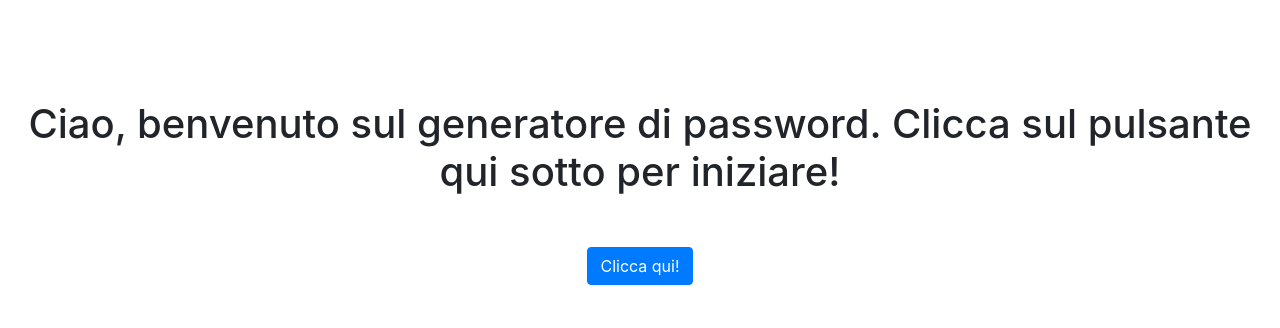
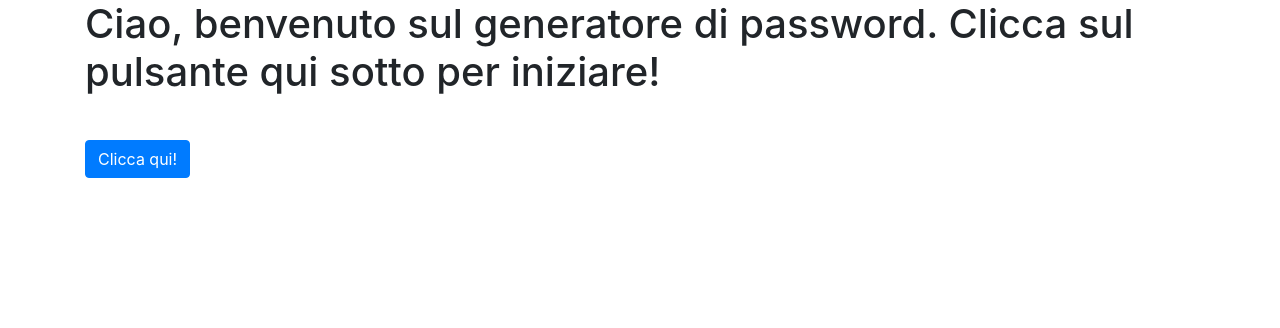
Before and after one commit to bosciu/js-pwdgen-wannabe, a plain HTML site: page index.html in a window 1280 px wide. Drawn offline with nearby package versions, Linux system fonts and the light colour scheme.

Commit message:
Sistemazione parte html / css

```diff
--- a/css/style.css
+++ b/css/style.css
@@ -1,13 +1,20 @@
-/* Password generator */
+/* Common */
 
-body {
-    padding-top: 100px;
-    text-align: center;
+* {
+    box-sizing: border-box;
+    margin: 0;
+    padding: 0;
 }
+
+
+/* Text Rules */
 
 h1 {
     margin-bottom: 4%;
 }
+
+
+/* Password generator */
 
 h2#root {
     display: inline-block;
--- a/index.html
+++ b/index.html
@@ -11,16 +11,19 @@
 </head>
 
 <body>
+    <div class="container">
+        <!-- Titolo pagina -->
+        <header>
+            <h1>Ciao, benvenuto sul generatore di password. Clicca sul pulsante qui sotto per iniziare!</h1>
+        </header>
+        <!-- /Titolo pagina -->
 
-    <h1>
-        Ciao, benvenuto sul generatore di password. Clicca sul pulsante qui sotto per iniziare!
-    </h1>
+        <button class="btn btn-primary" onclick="myFunction()">Clicca qui!</button>
 
-    <button class="btn btn-primary" onclick="myFunction()">Clicca qui!</button>
-
-    <div class="password-generator">
-        <h2 id="root"></h2>
-        <span id="password"></span>
+        <div class="password-generator">
+            <h2 id="root"></h2>
+            <span id="password"></span>
+        </div>
     </div>
 
 
```
